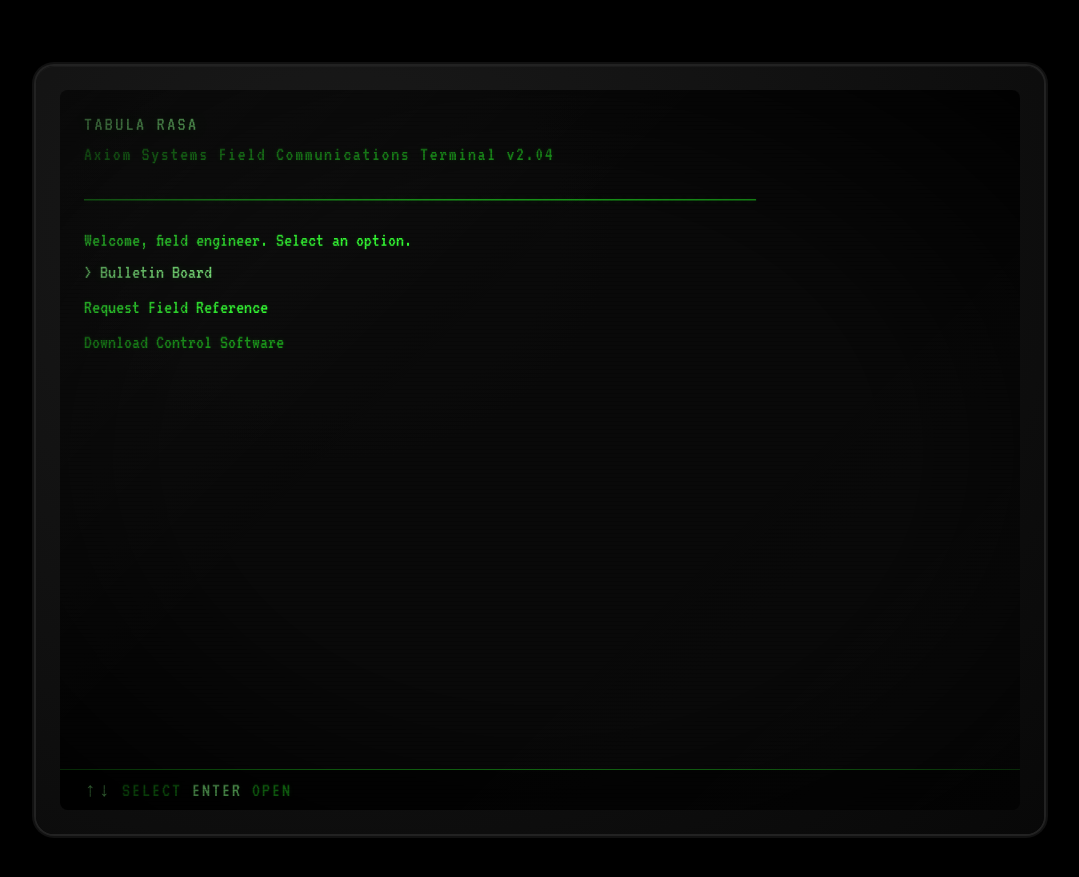
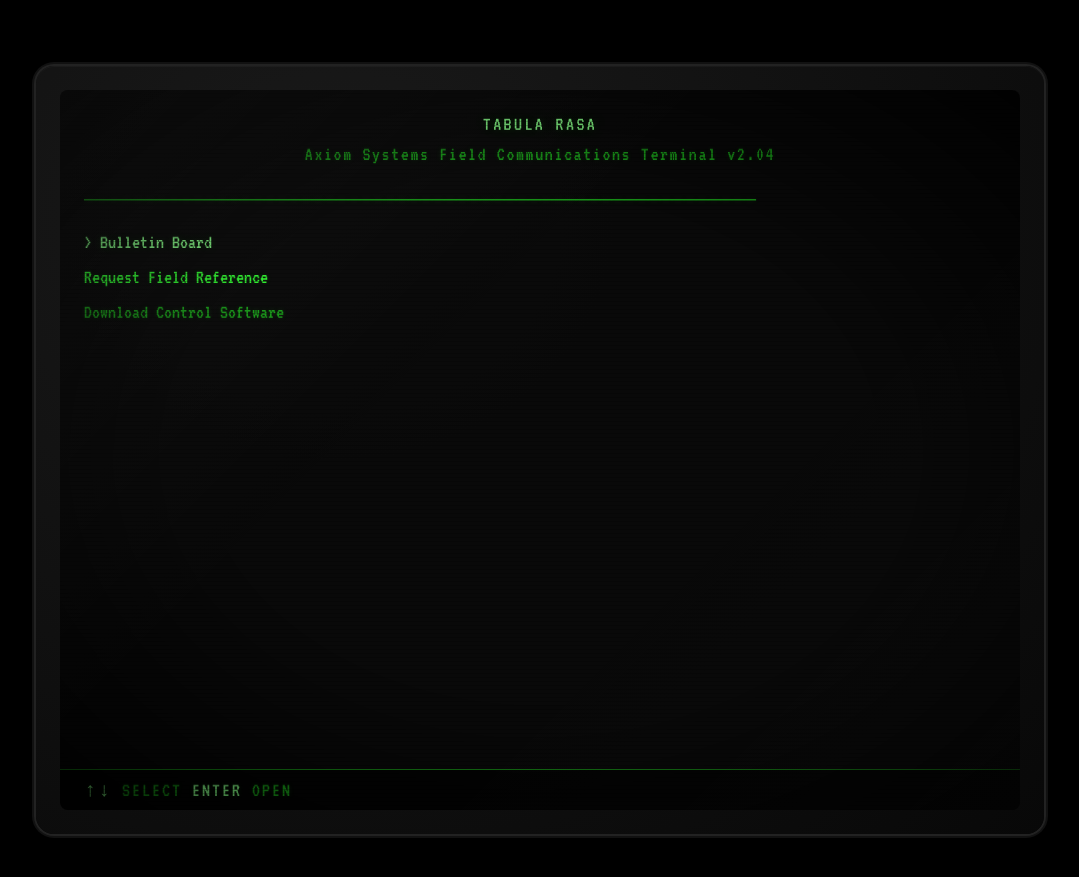
Before and after one commit to AdamClements/axiom-blog, a Jekyll site: the page built from index.md, in a window 1280 px wide. Shown: the top 877 px of the page, without its empty margins (100-1179 px from the left). Built offline with Jekyll 4.4.1, drawn with Linux system fonts in a browser that asks for light colours.

Commit message:
Minimal: center title, remove welcome text

```diff
--- a/_layouts/menu.html
+++ b/_layouts/menu.html
@@ -12,8 +12,6 @@ layout: default
       </div>
 
       <div class="terminal-divider">────────────────────────────────────────────────────────</div>
-
-      {{ content }}
 
       <ul class="menu-list" id="menu-list">
         {% for item in page.menu_items %}
--- a/assets/css/crt.css
+++ b/assets/css/crt.css
@@ -223,6 +223,7 @@ body {
   text-shadow: 0 0 10px var(--phosphor-glow), 0 0 20px var(--phosphor-glow);
   letter-spacing: 0.12em;
   text-transform: uppercase;
+  text-align: center;
 }
 
 .terminal-header .subtitle {
--- a/index.md
+++ b/index.md
@@ -9,5 +9,3 @@ menu_items:
   - label: "Download Control Software"
     disabled: true
 ---
-
-Welcome, field engineer. Select an option.
```
